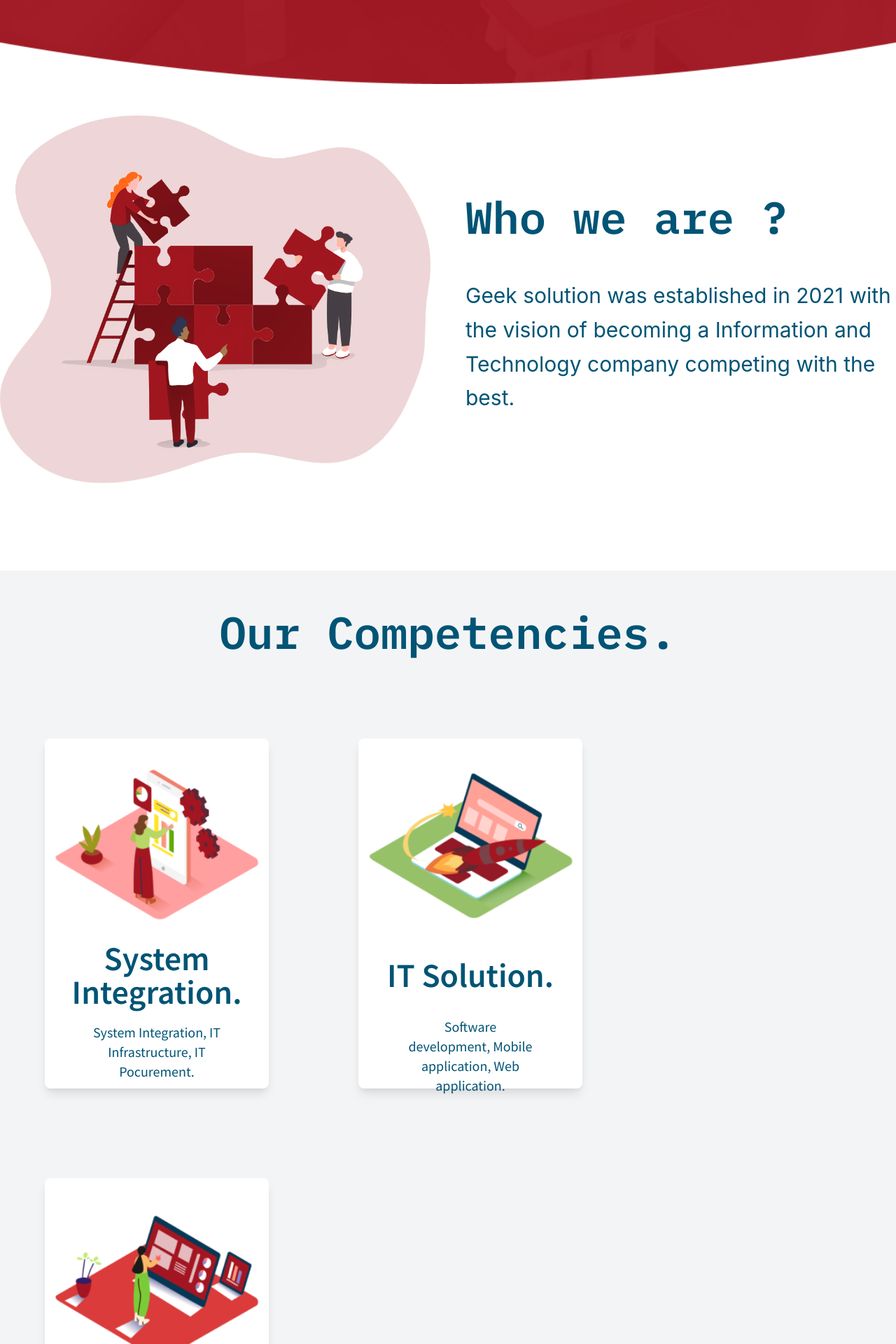
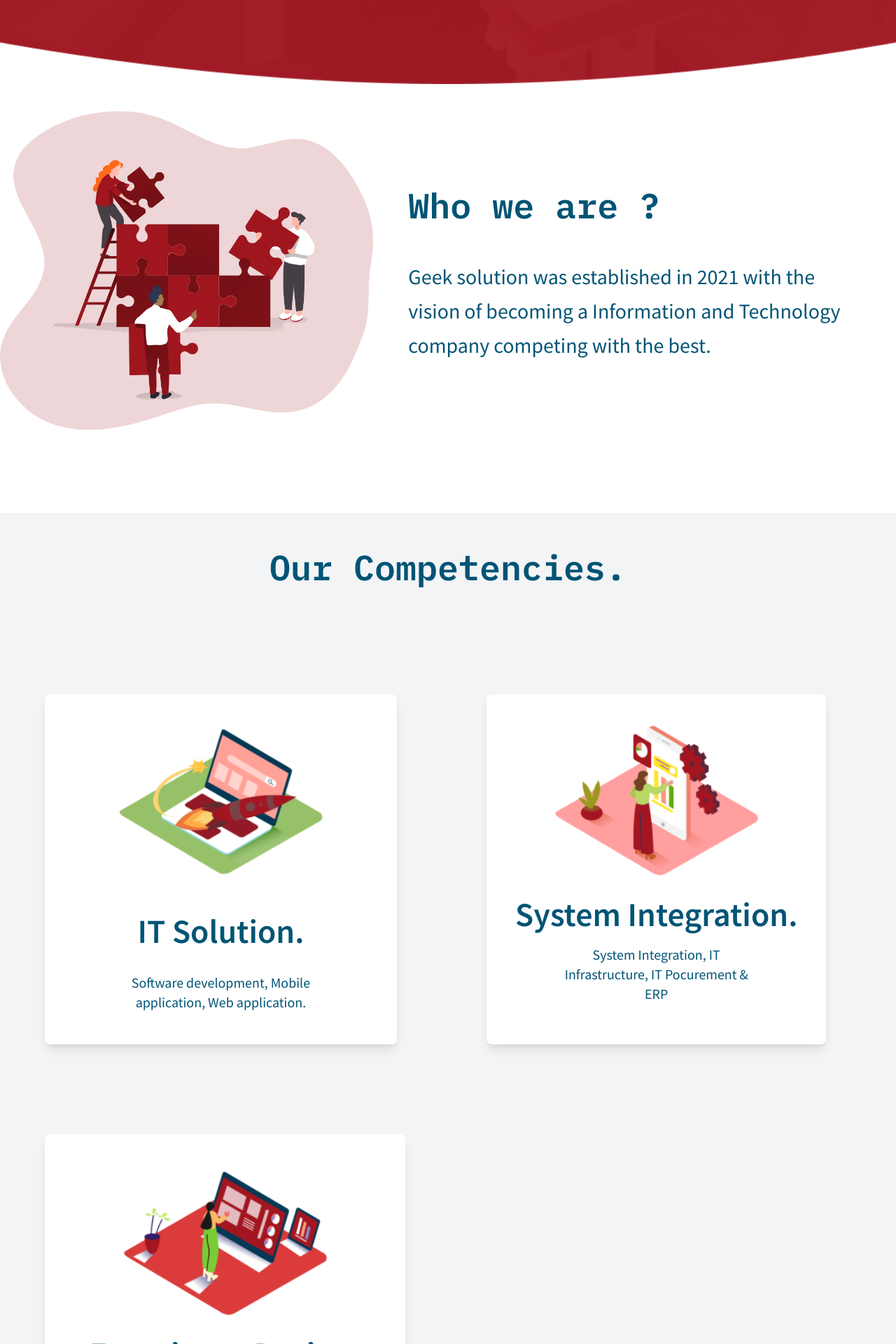
Before and after one commit to handy-reza/geek-solution, a Next.js app: page / in a window 1280 px wide. Shown: the part 780-2700 px from the top of the page at 70% size. Built offline with nearby package versions, Linux system fonts and the light colour scheme.

Commit message:
Responsive

```diff
--- a/components/CompetenciesCard.js
+++ b/components/CompetenciesCard.js
@@ -3,7 +3,7 @@
   const addDescClassName = descClassName ? `${descClassName}` : "";
   const addNameClassName = nameClassName ? `${nameClassName}` : "";
   return (
-    <div className="w-3/12 bg-white shadow-lg rounded-lg m-16 h-[500px] grid grid-rows-2">
+    <div className="2xl:w-3/12 bg-white shadow-lg rounded-lg 2xl:m-16 m-16 h-[500px] grid grid-rows-2">
       <div className="w-[300px] mx-auto">
         <img src={image} className="w-full" />
       </div>
--- a/components/ContactSection.js
+++ b/components/ContactSection.js
@@ -5,8 +5,8 @@
 export default function Contact() {
   return (
     <section className="container mx-auto pt-10 pb-12 h-auto" id="contact">
-      <div className="bg-gray-100 p-14 flex rounded-lg">
-        <div className="w-6/12">
+      <div className="bg-gray-100 p-14 flex flex-wrap rounded-lg">
+        <div className="md:w-6/12 w-12/12">
           <p className="font-semibold text-5xl text-blue-800">Geek Contact</p>
           <p>Get in touch with us</p>
           <ContactItem
@@ -28,7 +28,7 @@
             className="mt-6"
           />
         </div>
-        <div className="w-6/12">
+        <div className="md:w-6/12 w-12/12">
           <form className="lg:py-16 lg:px-20 md:p-14 p-10">
             <div className="flex flex-wrap -mx-4">
               <div className="lg:w-6/12 w-full px-4">
--- a/components/Field.js
+++ b/components/Field.js
@@ -1,6 +1,6 @@
 export default function Field({ label, name, type, className }) {
     const addClassName = className ? ` ${className}` : "";
-    const formControlClassName = `bg-transparent border border-primarygray-300 py-3 px-6 w-full${addClassName}`;
+    const formControlClassName = `bg-white border border-black py-3 md:px-6 px-0 w-full${addClassName}`;
 
     return (
         <div className="mb-6">
--- a/components/Hero.js
+++ b/components/Hero.js
@@ -4,11 +4,11 @@
 export default function Hero() {
   return (
     <header className="bg-hero h-[900px]">
-      <div className="container mx-auto ">
+      <div className="container mx-auto">
         <Navbar />
         <div>
           <div className="text-center mt-[150px]">
-            <h1 className="mx-auto font-semibold font-mono w-8/12 text-white text-4xl leading-relaxed">
+            <h1 className="mx-auto font-semibold font-mono text-white text-[30px] w-10/12 leading-relaxed md:text-4xl md:w-10/12">
               We provide one stop IT Solution services from concepting until
               production for Website, Software, & Mobile Development.
             </h1>
--- a/components/ProfileSection.js
+++ b/components/ProfileSection.js
@@ -3,11 +3,11 @@
   return (
     <section id="profile">
       <div className="container mx-auto">
-        <div className="flex items-center my-30">
-          <div className="w-6/12">
+        <div className="flex flex-wrap items-center my-30">
+          <div className=" w-full md:w-5/12">
             <img src="/Profile.png" className="w-full" />
           </div>
-          <div className="w-6/12 ml-[50px] ">
+          <div className="w-full md:w-6/12 ml-[50px] ">
             <Title>Who we are ?</Title>
             <p className="text-[30px] leading-relaxed text-blue-800">
               Geek solution was established in 2021 with the vision of becoming
--- a/components/SectionCompetencies.js
+++ b/components/SectionCompetencies.js
@@ -6,29 +6,30 @@
     <section className="bg-gray-100 h-auto pt-10 mt-20 pb-32" id="competencies">
       <div className="container text-center mx-auto">
         <Title>Our Competencies.</Title>
-        <div className="container flex  flex-wrap mx-auto">
-          <CompetenciesCard
-            name="System Integration."
-            desc="System Integration, IT Infrastructure, IT Pocurement."
-            descClassName="mt-5"
-            image="/2.png"
-          />
-
+        <div className="container mx-auto text-center pt-10 h-auto pb-20 ">
+          <div className="md:flex md:flex-wrap">
           <CompetenciesCard
             name="IT Solution."
             desc=" Software development, Mobile application, Web application."
             descClassName="mt-9"
             nameClassName="mt-16"
             image="/1.png"
+          />
 
+          <CompetenciesCard
+            name="System Integration. "
+            desc="System Integration, IT Infrastructure, IT Pocurement & ERP "
+            descClassName="mt-5"
+            image="/2.png"
           />
           <CompetenciesCard
             name="Experience Design."
             desc="Integrated Advertising, Integrated Branding, Digital Marketing."
             descClassName="mt-5"
             image="/3.png"
+          />
+          </div>
 
-          />
         </div>
       </div>
     </section>
--- a/components/SectionServices.js
+++ b/components/SectionServices.js
@@ -8,7 +8,7 @@
         <div className="flex flex-wrap">
           <ServiceItems
             name="Web-Based Application Solutions."
-            description="Our company has experience more than 3 years building web application for public and private organization. We used the latest technology to give the best solution for your web application. We have great and experienced team in the development of web application."
+            description="Our company building web application for public and private organization. We used the latest technology to give the best solution for your web application. We have great and experienced team in the development of web application."
             image="/Web2x.png"
           />
 
--- a/components/SectionTitle.js
+++ b/components/SectionTitle.js
@@ -1,6 +1,6 @@
 export default function Title({ children }) {
   return (
-    <p className="text-[64px] font-mono font-semibold text-blue-800 mb-10 ">
+    <p className=" 2xl:text-[64px] md:text-[50px] text-[50px] font-mono font-semibold text-blue-800 mb-10 ">
       {children}
     </p>
   );
--- a/components/ServiceItems.js
+++ b/components/ServiceItems.js
@@ -1,12 +1,12 @@
 export default function ServiceItems({name, description, image}){
     return(
-        <div className="w-6/12 px-4 py-4 text-center">
+        <div className="w-12/12 md:w-6/12 px-4 py-4 text-center">
         <article className="w-full rounded-lg shadow bg-gray-100 h-[900px] p-10">
           <img src={image} />
-          <h3 className="text-4xl text-blue-800 font-semibold mb-1 mt-4">
+          <h3 className="text-4xl text-blue-800 font-semibold mb-10 mt-4">
             {name}
           </h3>
-          <p className="text-lg text-gray-400 inline-block">
+          <p className="text-lg text-gray-400 inline-block leading-relaxed">
             {description}
           </p>
 
--- a/styles/globals.css
+++ b/styles/globals.css
@@ -6,7 +6,7 @@
   scroll-behavior: smooth;
 }
 
-body {
+/* body {
   padding: 0;
   margin: 0;
   font-family: -apple-system, BlinkMacSystemFont, Segoe UI, Roboto, Oxygen,
@@ -20,4 +20,4 @@
 
 * {
   box-sizing: border-box;
-}
+} */
```
